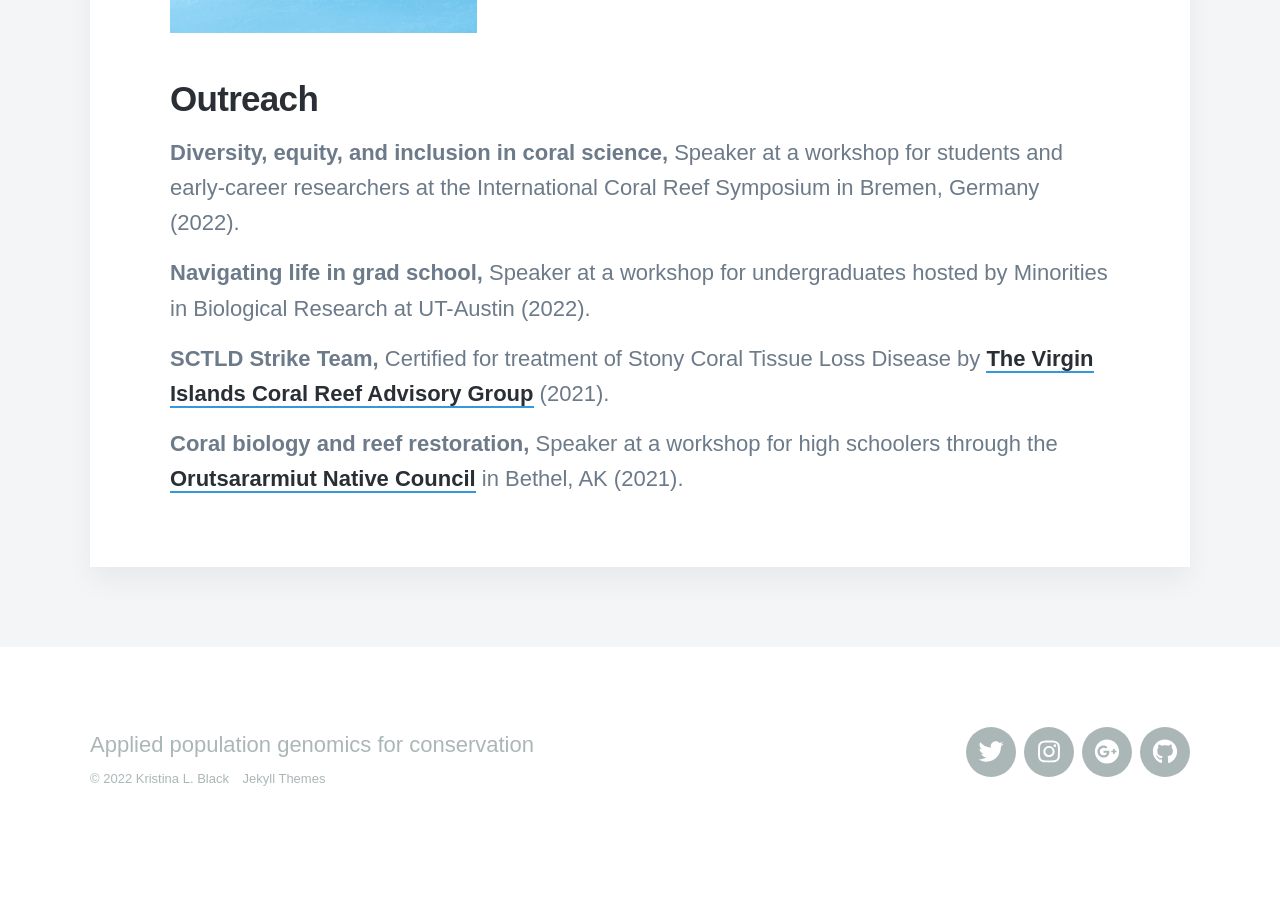
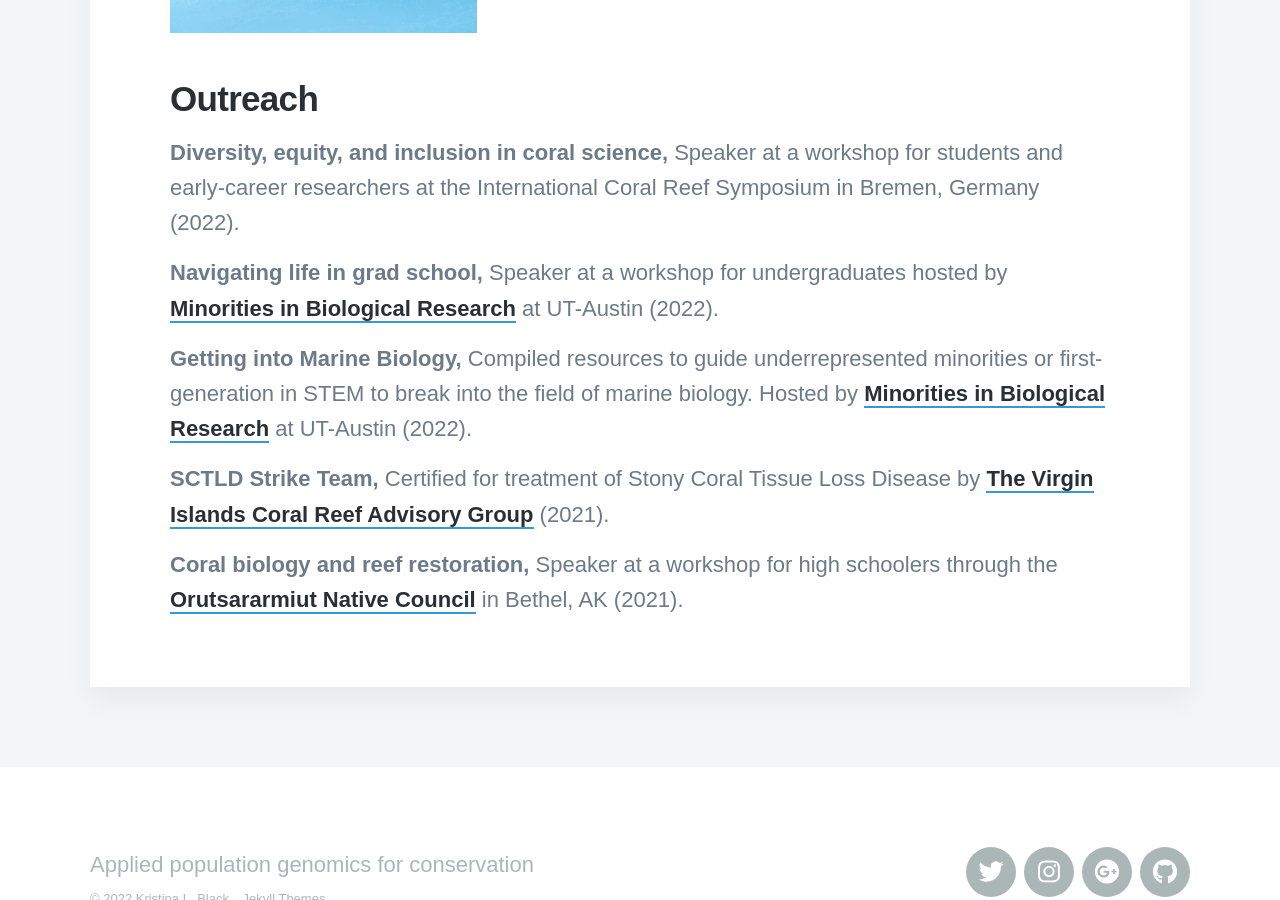
Before and after one commit to kristinaleilani/kristinaleilani.github.io, a Jekyll site: the page built from _pages/teachingoutreach.md, in a window 1280 px wide and 900 px high, scrolled down 2761 px. Built offline with Jekyll 4.4.1, drawn with Linux system fonts in a browser that asks for light colours; nearby versions of some CDN libraries; some web fonts are replaced; before the commit the page ends 3626 px from its top, so only the background shows below that.

Commit message:
Update teachingoutreach.md

```diff
--- a/_pages/teachingoutreach.md
+++ b/_pages/teachingoutreach.md
@@ -68,7 +68,9 @@ Blurb about why I love mentoring
 
 **Diversity, equity, and inclusion in coral science,** Speaker at a workshop for students and early-career researchers at the International Coral Reef Symposium in Bremen, Germany (2022).
 
-**Navigating life in grad school,** Speaker at a workshop for undergraduates hosted by Minorities in Biological Research at UT-Austin (2022).
+**Navigating life in grad school,** Speaker at a workshop for undergraduates hosted by [Minorities in Biological Research](https://minoritiesinbiologicalresearch.weebly.com/) at UT-Austin (2022).
+
+**Getting into Marine Biology,** Compiled resources to guide underrepresented minorities or first-generation in STEM to break into the field of marine biology. Hosted by [Minorities in Biological Research](https://minoritiesinbiologicalresearch.weebly.com/resources.html) at UT-Austin (2022).
 
 **SCTLD Strike Team,** Certified for treatment of Stony Coral Tissue Loss Disease by [The Virgin Islands Coral Reef Advisory Group](https://www.vicoraldisease.org/sctld-strike-teams) (2021).
 
```
